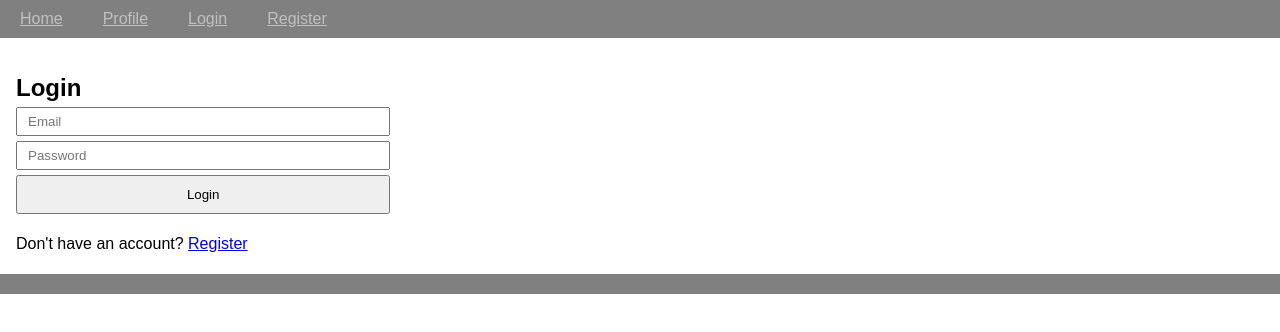
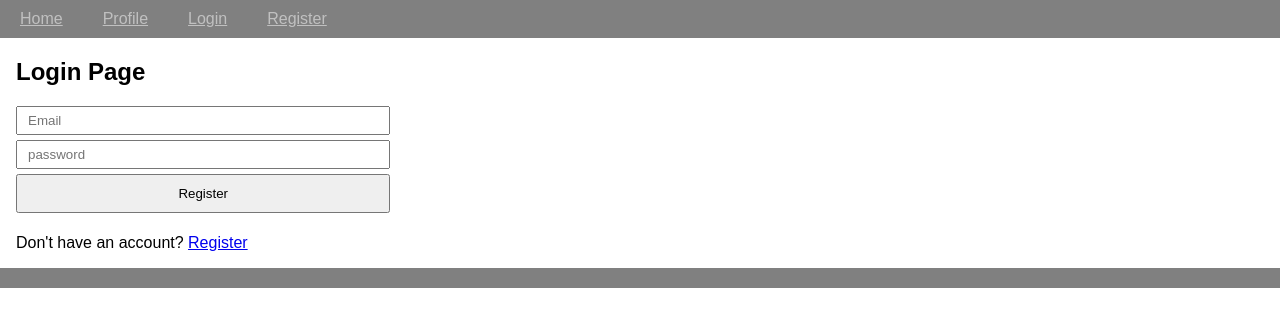
Before and after one commit to sajjadabd/newsapi-frontend, a React app: page /login in a window 1280 px wide. Shown: the top 332 px of the page. Built offline with nearby package versions, Linux system fonts and the light colour scheme; the HTML template or start-up script is replaced by a standard one.

Commit message:
define states and functions in login page

```diff
--- a/src/pages/Auth/Login.tsx
+++ b/src/pages/Auth/Login.tsx
@@ -4,28 +4,81 @@ import axios from 'axios';
 import Form from '../../components/Form/Form';
 import Input from '../../components/Form/Input';
 import Button from '../../components/Form/Button';
+import { StyledForm } from '../../components/Form/StyledForm';
+
+
 
 function Login() {
-  const [email, setEmail] = useState('');
-  const [password, setPassword] = useState('');
 
-  const handleLogin = async () => {
+  const [formData, setFormData] = useState({
+    email : '',
+    password: '',
+  });
+
+
+
+  const handleInputChange = (event: React.ChangeEvent<HTMLInputElement>) => {
+    const { name, value } = event.target;
+    setFormData(prevData => ({
+      ...prevData,
+      [name]: value,
+    }));
+  };
+
+  const handleSubmit = async (event: React.FormEvent) => {
+    event.preventDefault();
+
+    console.log('registered...');
+    // Simulate a successful registration
+    /*
     try {
-      const response = await axios.post('/api/login', { email, password });
-      // Handle success (e.g., store token and redirect)
+      const response = await axios.post('/api/register', {
+        email : formData.email,
+        password : formData.password,
+      })
+      // Handle success (e.g., redirect to login page)
     } catch (error) {
-      console.error('Login failed:', error);
+      //console.error('Registration failed:', error);
     }
+    */
+    //const accessToken = 'sample_access_token';
+    //localStorage.setItem('access_token', accessToken);
+
   };
 
   return (
-    <Form>
-      <h2>Login</h2>
-      <Input type="email" value={email} onChange={(e) => setEmail(e.target.value)} placeholder="Email" />
-      <Input type="password" value={password} onChange={(e) => setPassword(e.target.value)} placeholder="Password" />
-      <Button onClick={handleLogin}>Login</Button>
-      <p>Don't have an account? <Link to="/register">Register</Link></p>
-    </Form>
+    <div>
+      <h2>Login Page</h2>
+
+      <StyledForm onSubmit={handleSubmit}>
+
+            {/* <label htmlFor="email">Email</label> */}
+
+            <Input
+              type="email"
+              id="email"
+              name="email"
+              placeholder="Email"
+              value={formData.email}
+              onChange={handleInputChange}
+            />
+
+            {/* <label htmlFor="password">Password</label> */}
+
+            <Input
+              type="password"
+              id="password"
+              name="password"
+              placeholder="password"
+              value={formData.password}
+              onChange={handleInputChange}
+            />
+
+            <Button type="submit">Register</Button>
+        </StyledForm>
+
+        <p>Don't have an account? <Link to="/register">Register</Link></p>
+      </div>
   );
 }
 
```
